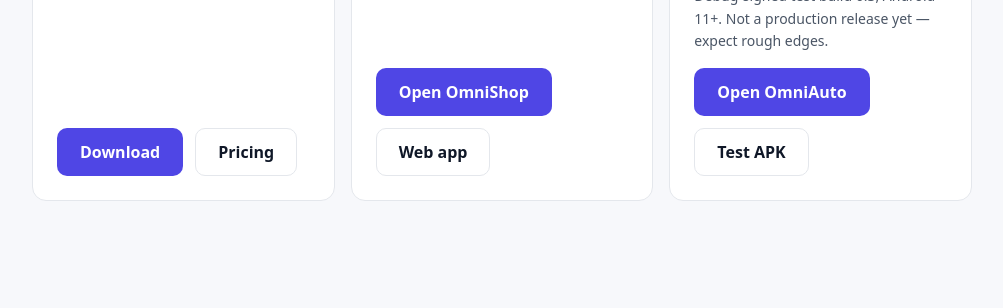
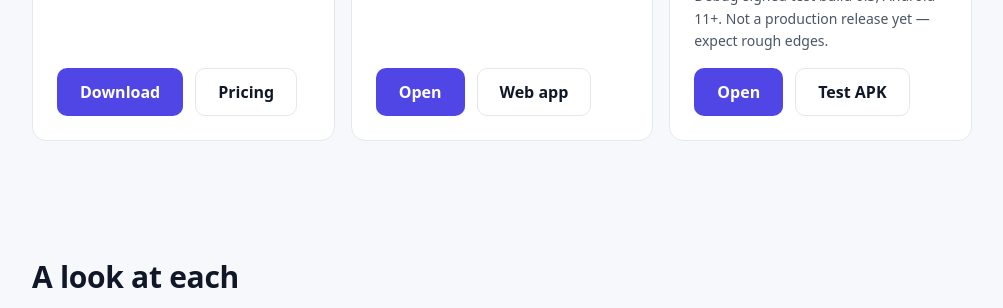
Before and after one commit to pnoch/siamcreations-site, a plain HTML site: page index.html in a window 1280 px wide. Shown: the part 1161-1469 px from the top of the page, without its empty margins (138-1141 px from the left). Drawn offline with Linux system fonts and the light colour scheme.

Commit message:
fix: keep the product card buttons on one row

```diff
--- a/index.html
+++ b/index.html
@@ -180,7 +180,7 @@
               <a
                 class="button primary"
                 href="https://omnishop.siamcreations.app/"
-                >Open OmniShop</a
+                >Open</a
               >
               <a
                 class="button secondary"
@@ -222,7 +222,7 @@
               <a
                 class="button primary"
                 href="https://omniauto.siamcreations.app/"
-                >Open OmniAuto</a
+                >Open</a
               >
               <a
                 class="button secondary"
```
